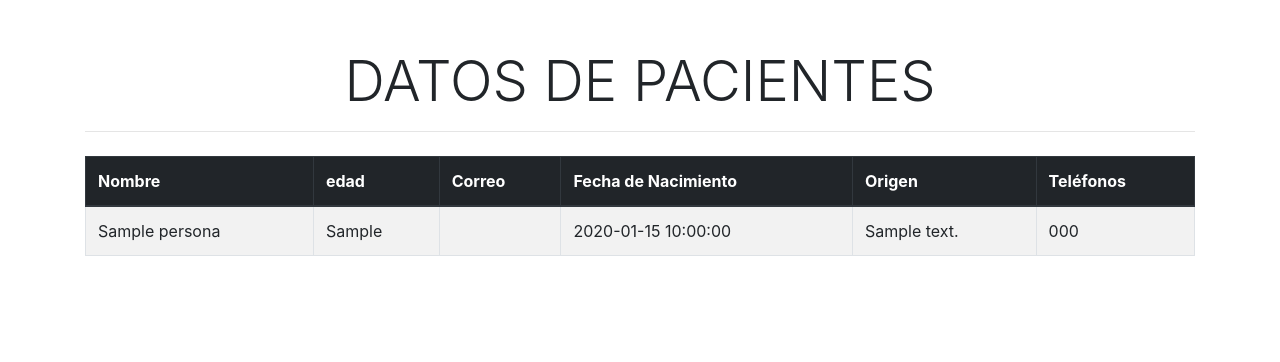
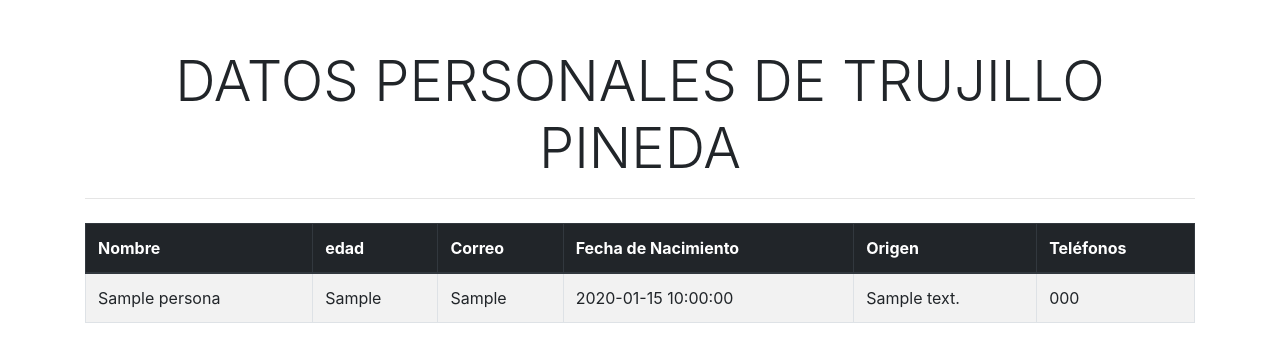
Before and after one commit to Elmercito16/mirko, a PHP site: page / in a window 1280 px wide. Shown: the top 362 px of the page. Run offline with PHP 8.4, Linux system fonts and the light colour scheme; tables that the repository leaves empty or names only in its code hold one stand-in row (values such as "Sample post"); data that the repository does not hold is empty.

Commit message:
Update index.php

```diff
--- a/index.php
+++ b/index.php
@@ -2,7 +2,7 @@
 ini_set('display_errors', 1);
 error_reporting(E_ALL);
 
-$host = "34.16.44.117";
+$host = "104.198.137.237";
 $user = "root";
 $password = "123456";
 $database = "examen";
@@ -15,8 +15,8 @@ if (!$conexion) {
 
 $consulta = "SELECT
     p.nombre,
-    p.hijos,
     p.edad,
+    p.correo,
     p.fecha_nacimiento,
     o.descripcion AS origen,
     p.telefonos
@@ -29,7 +29,7 @@ $resultado = mysqli_query($conexion, $consulta);
 <html lang="es">
 <head>
   <meta charset="utf-8">
-  <title>DATOS PERSONALES DE PACIENTES</title>
+  <title>DATOS PERSONALES DE TRUJILLO PINEDA ELMER</title>
   <meta name="viewport" content="width=device-width, initial-scale=1">
   <link rel="stylesheet"
     href="https://stackpath.bootstrapcdn.com/bootstrap/4.1.1/css/bootstrap.min.css"
@@ -37,7 +37,7 @@ $resultado = mysqli_query($conexion, $consulta);
 </head>
 <body>
   <div class="container mt-5">
-    <h1 class="display-4 text-center">DATOS DE PACIENTES</h1>
+    <h1 class="display-4 text-center">DATOS PERSONALES DE TRUJILLO PINEDA</h1>
     <hr>
 
     <?php
```
